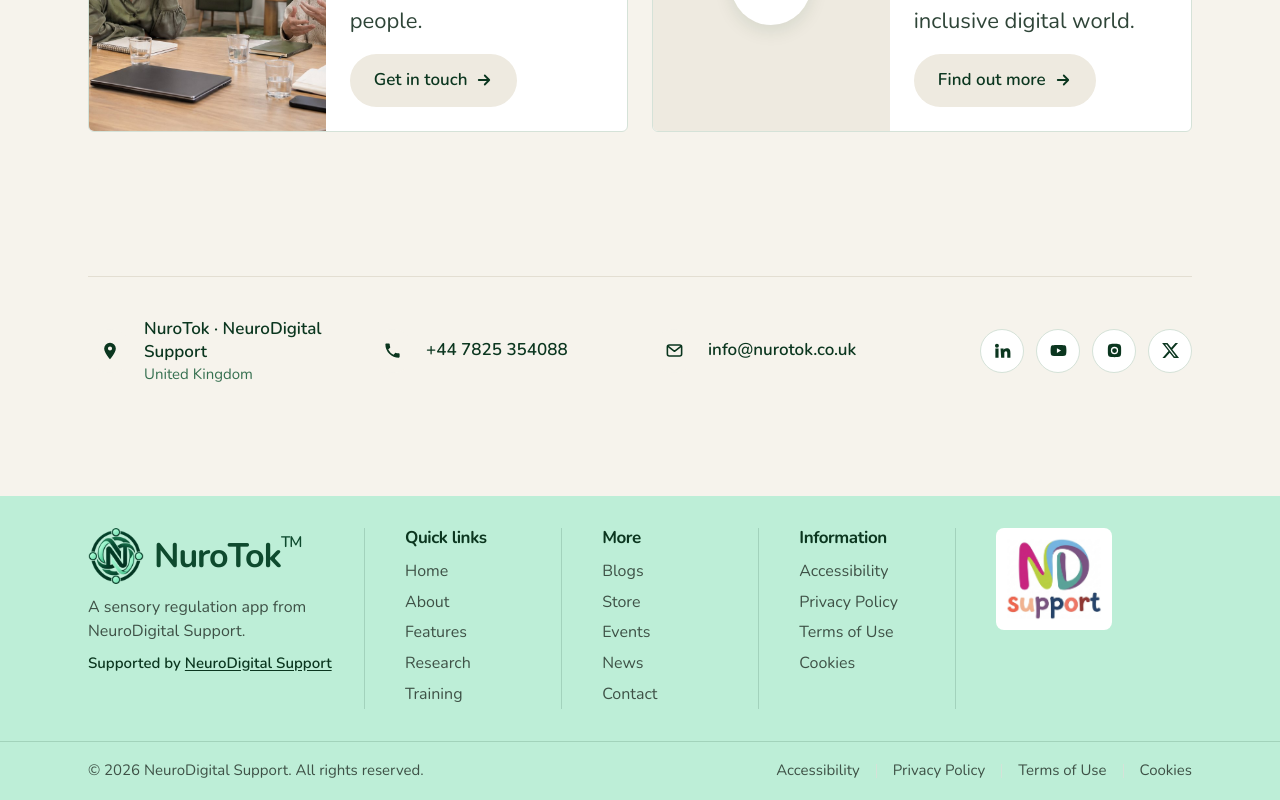
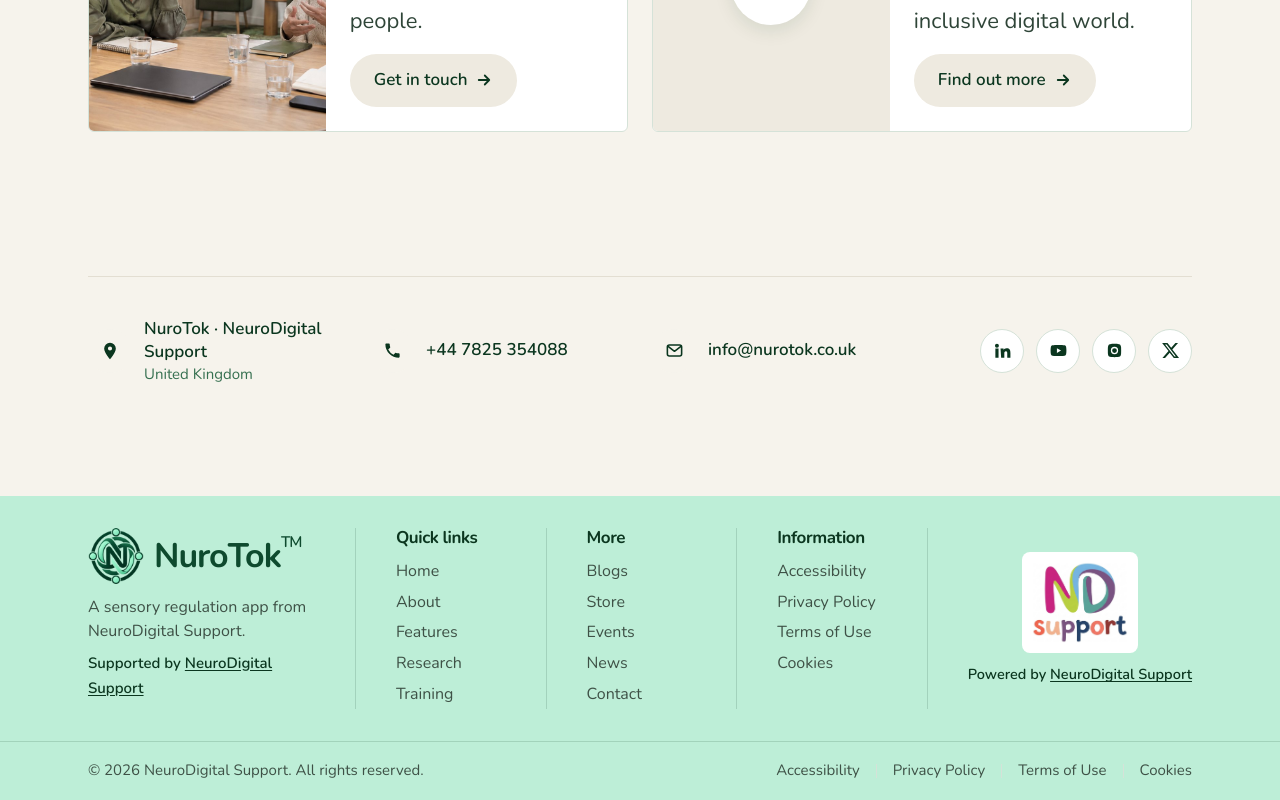
Before and after one commit to alihumdard/nurotok, a Next.js app: page / in a window 1280 px wide. Shown: the part 6452-7252 px from the top of the page. Built offline with nearby package versions, Linux system fonts and the light colour scheme.

Commit message:
Footer: centre the ND Support logo and caption it
Co-Authored-By: Claude Opus 5 <noreply@anthropic.com>

```diff
--- a/app/components/SiteFooter.tsx
+++ b/app/components/SiteFooter.tsx
@@ -41,7 +41,7 @@ export default function SiteFooter() {
           </ul>
         </nav>
 
-        <div className="flex items-start md:col-span-2 lg:col-span-1 lg:border-l lg:border-[#0B361F]/15 lg:pl-10">
+        <div className="col-span-2 flex flex-col items-center justify-center text-center md:col-span-2 lg:col-span-1 lg:border-l lg:border-[#0B361F]/15 lg:pl-10">
           <a
             href="https://neurodigitalsupport.com/"
             aria-label="NeuroDigital Support"
@@ -57,6 +57,12 @@ export default function SiteFooter() {
               className="h-auto w-full max-w-[92px] lg:max-w-[100px]"
             />
           </a>
+          <p className="mt-3 w-max max-w-full text-[14.5px] font-semibold leading-snug text-[#0B361F]">
+            Powered by{" "}
+            <a href="https://neurodigitalsupport.com/" className="underline underline-offset-2 hover:text-[#367050]">
+              NeuroDigital Support
+            </a>
+          </p>
         </div>
       </div>
 
```
